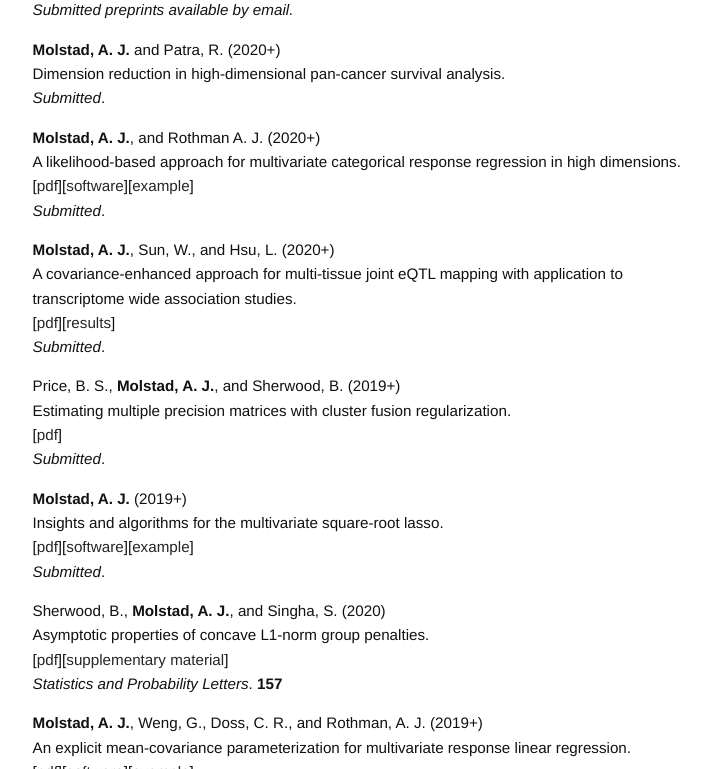
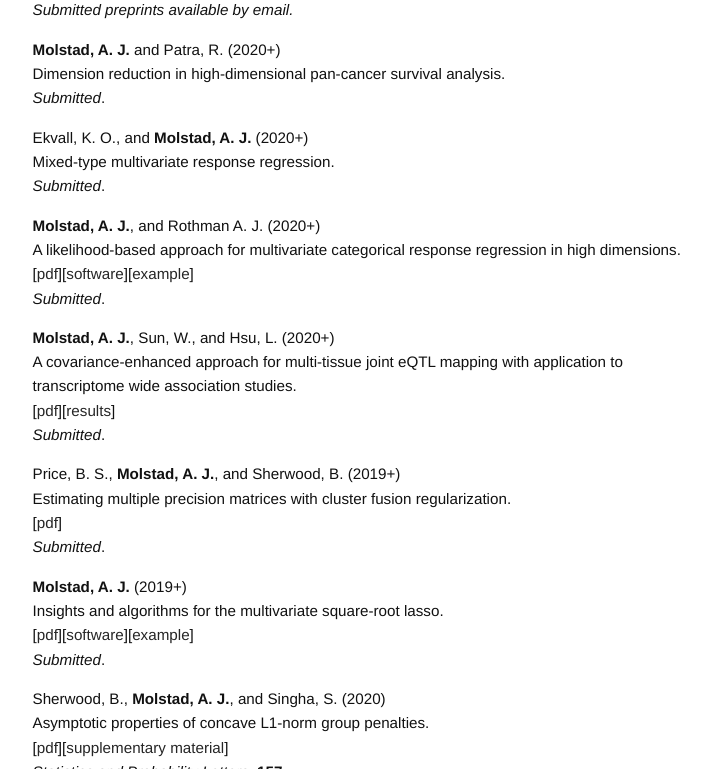
Before and after one commit to ajmolstad/ajmolstad.github.io, a Jekyll site: the page built from research.md, in a window 1280 px wide and 900 px high, scrolled down 324 px, cut to the strip 131-900 px from the top of the window. Shown: the whole strip, without its empty margins (275-986 px from the left). Built offline with Jekyll 4.4.1, drawn with Linux system fonts in a browser that asks for light colours; some of the changed lines change nothing that is shown.

Commit message:
Update research.md

```diff
--- a/research.md
+++ b/research.md
@@ -16,9 +16,9 @@
 Dimension reduction in high-dimensional pan-cancer survival analysis.<br>
 *Submitted*. <br>
 
-<!-- Ekvall, K. O., and **Molstad, A. J.** (2020+)<br>
-A latent variable model for mixed-type multivariate response regression. <br>
-*Submitted*.  <br> -->
+Ekvall, K. O., and **Molstad, A. J.** (2020+)<br>
+Mixed-type multivariate response regression. <br>
+*Submitted*.  <br>
 
 **Molstad, A. J.**, and Rothman A. J. (2020+)<br>
 A likelihood-based approach for multivariate categorical response regression in high dimensions. <br>
```
